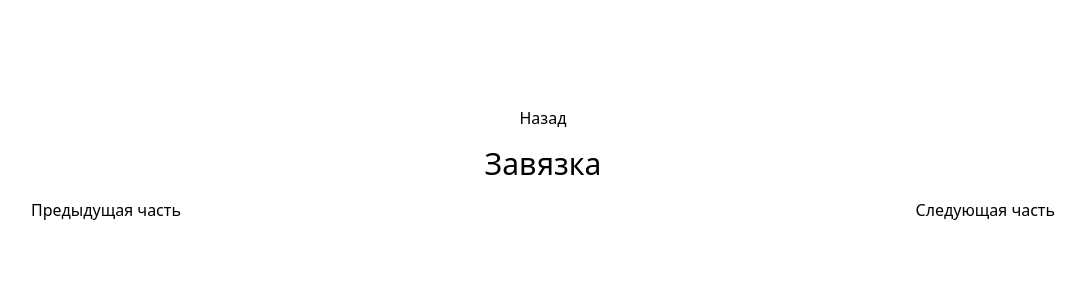
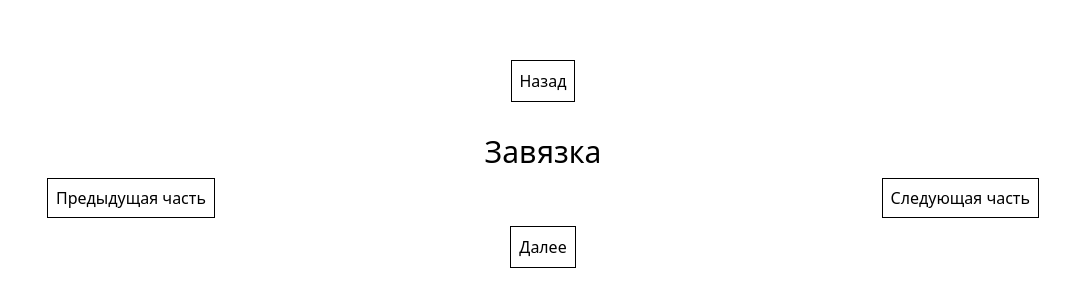
Before and after one commit to DenisFeofanov/1000-years-together, a Next.js app: page /act/beginning in a window 1280 px wide. Shown: the part 236-542 px from the top of the page, without its empty margins (97-1182 px from the left). Built offline with nearby package versions, Linux system fonts and the light colour scheme.

Commit message:
fix: show link's border

```diff
--- a/src/components/AppLink.tsx
+++ b/src/components/AppLink.tsx
@@ -6,7 +6,7 @@ interface Props extends LinkProps {
 
 function AppLink({ href, children, ...rest }: Props) {
   return (
-    <Link className="border-white border p-2 m-4" href={href} {...rest}>
+    <Link className="border-black border p-2 m-4" href={href} {...rest}>
       {children}
     </Link>
   );
--- a/src/pages/act/[act].tsx
+++ b/src/pages/act/[act].tsx
@@ -1,9 +1,9 @@
+import AppLink from "@/components/AppLink";
+import Heading from "@/components/Heading";
 import { ACTS, Act, sharedSlug } from "@/shared/acts";
 import { GetStaticPaths, GetStaticProps, NextPage } from "next";
-import Link from "next/link";
 import { ParsedUrlQuery } from "querystring";
 import Layout from "../Layout";
-import Heading from "@/components/Heading";
 
 type Props = {
   previousSlug: string | null;
@@ -18,25 +18,29 @@ interface Params extends ParsedUrlQuery {
 const Act: NextPage<Props> = ({ previousSlug, nextSlug, title }) => {
   return (
     <Layout>
-      <Link href="/">Назад</Link>
+      <AppLink href="/">Назад</AppLink>
 
       <Heading>{title}</Heading>
 
       <div className="flex gap-3 w-full justify-between">
         <div>
           {previousSlug && (
-            <Link href={`/${sharedSlug}/${previousSlug}`}>
+            <AppLink href={`/${sharedSlug}/${previousSlug}`}>
               Предыдущая часть
-            </Link>
+            </AppLink>
           )}
         </div>
 
         <div>
           {nextSlug && (
-            <Link href={`/${sharedSlug}/${nextSlug}`}>Следующая часть</Link>
+            <AppLink href={`/${sharedSlug}/${nextSlug}`}>
+              Следующая часть
+            </AppLink>
           )}
         </div>
       </div>
+
+      <AppLink href="/stories">Далее</AppLink>
     </Layout>
   );
 };
```
